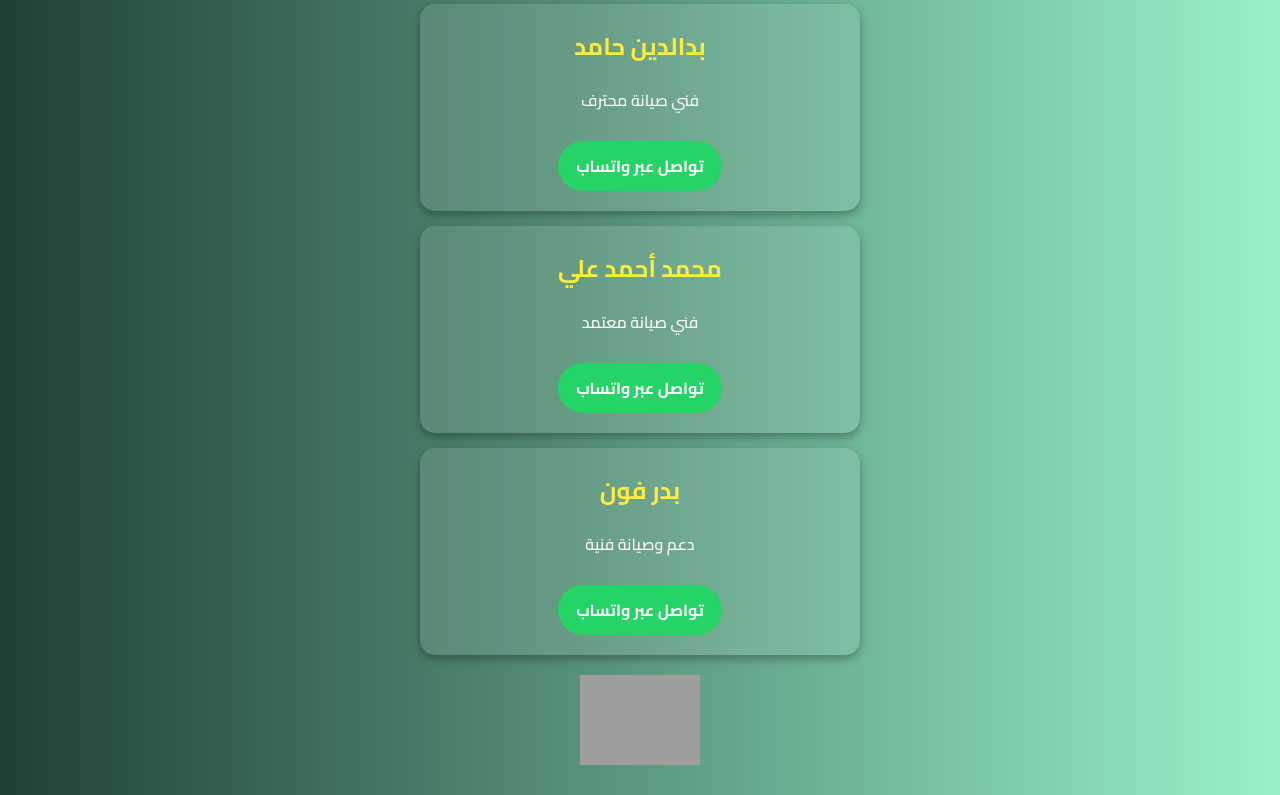
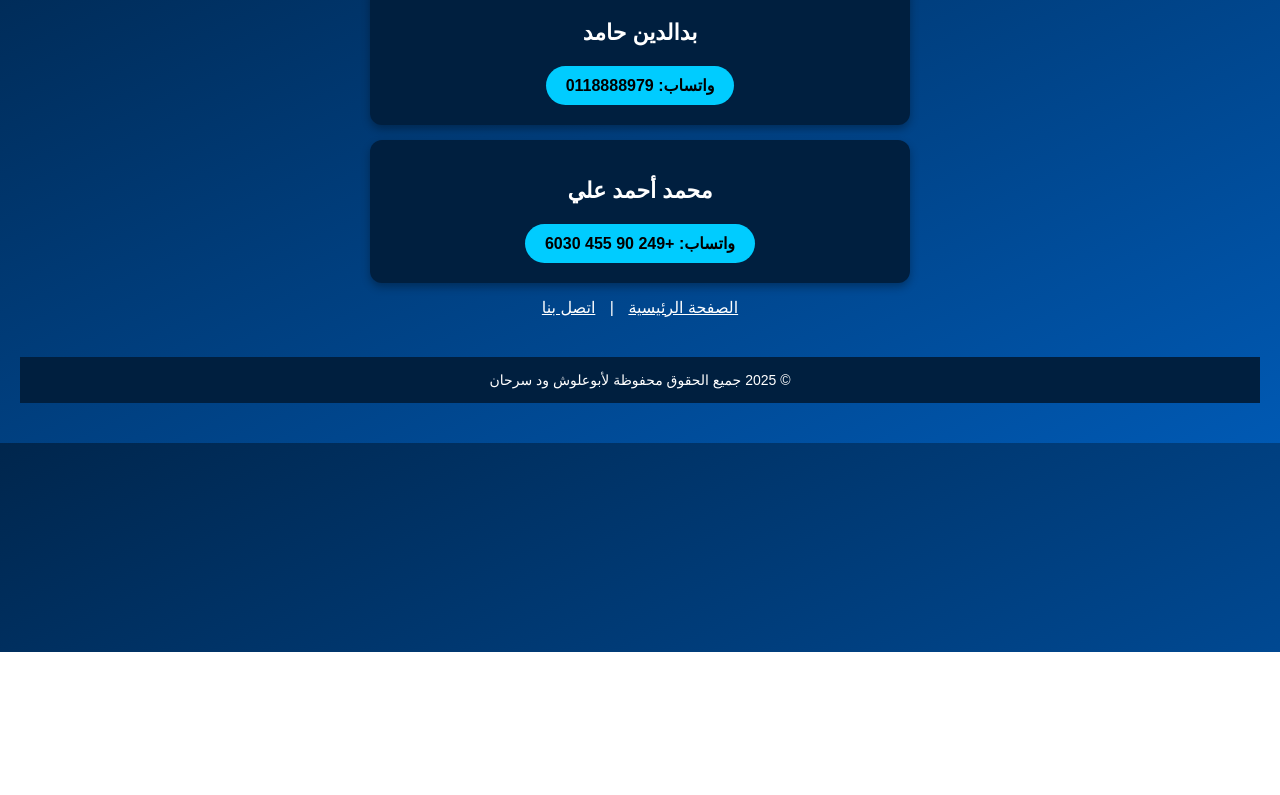
Before and after one commit to rahma885/rahma885.github.io, a plain HTML site: page maintenance.html in a window 1280 px wide. Shown: the part 148-943 px from the top of the page. After the commit the page ends 800 px from the top, so only its background shows below. Drawn offline with Linux system fonts and the light colour scheme; grey boxes are pictures that could not be loaded.

Commit message:
Update maintenance.html

```diff
--- a/maintenance.html
+++ b/maintenance.html
@@ -1,79 +1,90 @@
-
 <!DOCTYPE html>
 <html lang="ar" dir="rtl">
 <head>
-  <meta charset="UTF-8" />
-  <meta name="viewport" content="width=device-width, initial-scale=1.0" />
-  <title>صيانة الهواتف الذكية</title>
-  <link href="https://fonts.googleapis.com/css2?family=Cairo:wght@500;700&display=swap" rel="stylesheet">
+  <meta charset="UTF-8">
+  <title>فنيي الصيانة - أبوعلوش ود سرحان</title>
+  <link rel="stylesheet" href="style.css">
   <style>
     body {
+      background: linear-gradient(to bottom right, #00264d, #0059b3);
+      color: #fff;
+      font-family: 'Cairo', sans-serif;
+      text-align: center;
+      padding: 40px 20px;
       margin: 0;
-      font-family: 'Cairo', sans-serif;
-      background: linear-gradient(to right, #1f4037, #99f2c8);
+    }
+
+    h1 {
+      font-size: 32px;
+      margin-bottom: 30px;
+      color: #00ccff;
+    }
+
+    .tech-box {
+      background-color: #001f3f;
+      padding: 20px;
+      margin: 15px auto;
+      border-radius: 12px;
+      max-width: 500px;
+      box-shadow: 0 4px 8px rgba(0, 0, 0, 0.3);
+    }
+
+    .tech-box h2 {
+      font-size: 22px;
+      color: #ffffff;
+      margin-bottom: 10px;
+    }
+
+    .tech-box a {
+      display: inline-block;
+      background-color: #00ccff;
+      color: #000;
+      text-decoration: none;
+      padding: 10px 20px;
+      border-radius: 25px;
+      margin-top: 10px;
+      font-weight: bold;
+      transition: background 0.3s;
+    }
+
+    .tech-box a:hover {
+      background-color: #00a3cc;
+    }
+
+    footer {
+      margin-top: 40px;
+      font-size: 14px;
+    }
+
+    .nav-links a {
       color: #fff;
-      text-align: center;
-      padding: 30px 10px;
-    }
-    h1 {
-      font-size: 2.5em;
-      margin-bottom: 20px;
-    }
-    .tech {
-      background-color: rgba(255,255,255,0.1);
-      margin: 15px auto;
-      padding: 20px;
-      border-radius: 15px;
-      max-width: 400px;
-      box-shadow: 0 4px 10px rgba(0,0,0,0.3);
-    }
-    .tech h2 {
-      margin: 0 0 10px 0;
-      color: #ffeb3b;
-    }
-    .tech a {
-      color: #fff;
-      font-weight: bold;
-      display: inline-block;
-      margin-top: 10px;
-      text-decoration: none;
-      background-color: #25d366;
-      padding: 10px 18px;
-      border-radius: 30px;
-    }
-    .logo {
-      margin-top: 20px;
-    }
-    .logo img {
-      width: 120px;
+      margin: 0 10px;
+      text-decoration: underline;
     }
   </style>
 </head>
 <body>
 
-  <h1>فنيّو صيانة الهواتف الذكية</h1>
+  <h1>فنيي الصيانة</h1>
 
-  <div class="tech">
+  <div class="tech-box">
     <h2>بدالدين حامد</h2>
-    <p>فني صيانة محترف</p>
-    <a href="https://wa.me/249118888979" target="_blank">تواصل عبر واتساب</a>
+    <a href="https://wa.me/0118888979" target="_blank">واتساب: 0118888979</a>
   </div>
 
-  <div class="tech">
+  <div class="tech-box">
     <h2>محمد أحمد علي</h2>
-    <p>فني صيانة معتمد</p>
-    <a href="https://wa.me/249904556030" target="_blank">تواصل عبر واتساب</a>
+    <a href="https://wa.me/249904556030" target="_blank">واتساب: +249 90 455 6030</a>
   </div>
 
-  <div class="tech">
-    <h2>بدر فون</h2>
-    <p>دعم وصيانة فنية</p>
-    <a href="https://wa.me/249000000000" target="_blank">تواصل عبر واتساب</a>
+  <div class="nav-links">
+    <a href="index.html">الصفحة الرئيسية</a> |
+    <a href="contact.html">اتصل بنا</a>
   </div>
 
-  <div class="logo">
-    <img src="https://upload.wikimedia.org/wikipedia/commons/5/5e/Phone_font_awesome.svg" alt="Phone Icon">
-  </div>
+  <footer>
+    &copy; 2025 جميع الحقوق محفوظة لأبوعلوش ود سرحان
+  </footer>
 
 </body>
 </html>
```
